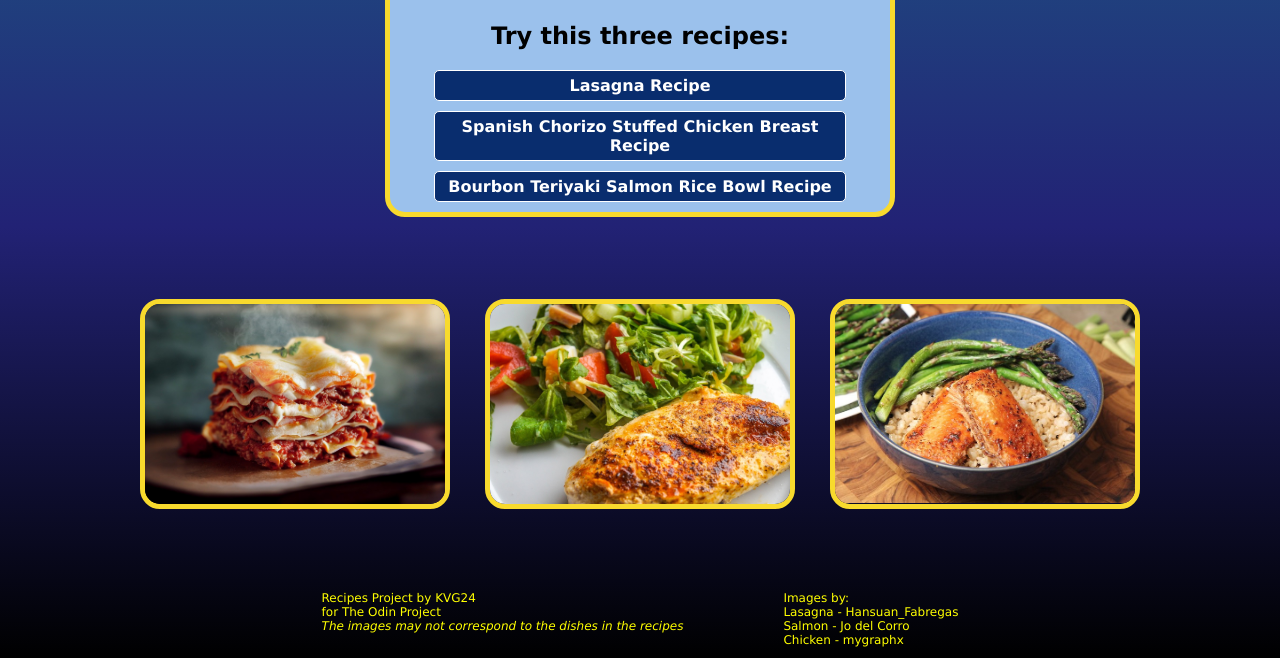
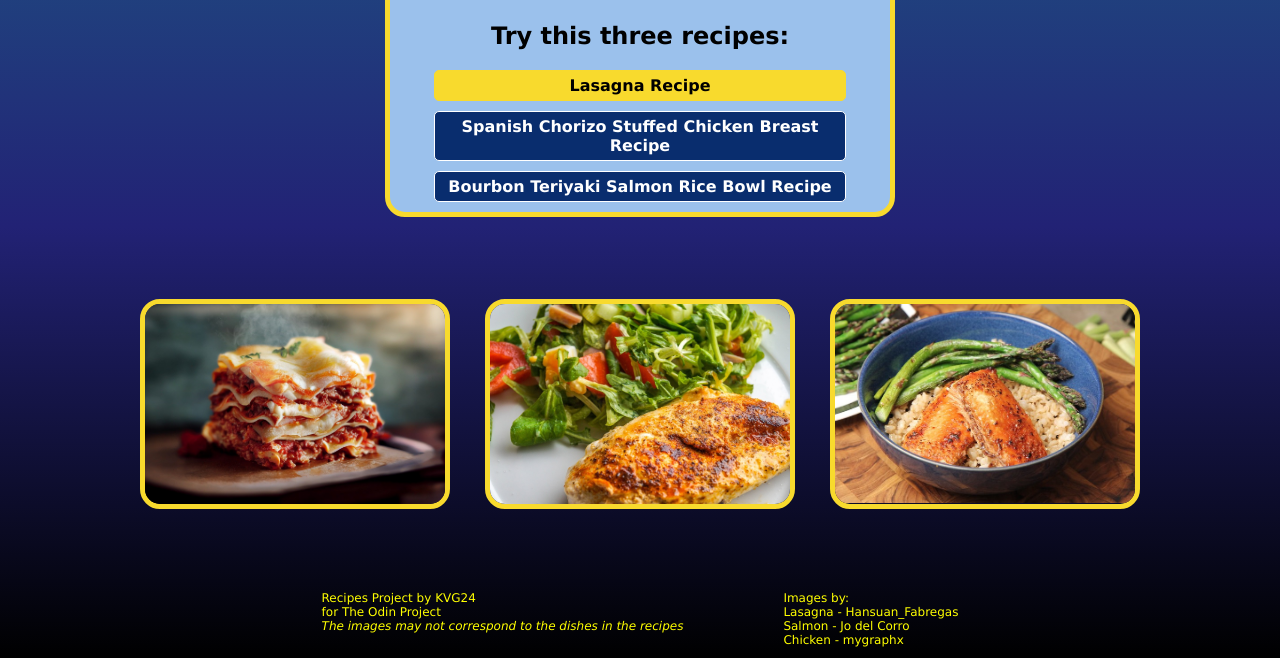
Before and after one commit to KVG24/odin-recipes, a plain HTML site: page index.html in a window 1280 px wide. In both pictures the pointer is over the element "Lasagna Recipe". Shown: the part 142-800 px from the top of the page. Drawn offline with Linux system fonts and the light colour scheme.

Commit message:
Add .menu-items interactivity

```diff
--- a/style.css
+++ b/style.css
@@ -45,6 +45,13 @@ a {
     padding: 5px;
     font-weight: 900;
     background: #092d6e;
+}
+
+.menu-item:hover {
+    color: rgb(0, 0, 0);
+    background-color: rgb(248, 218, 45);
+    transition: .2s ease;
+    border: 1px solid rgb(248, 218, 45);
 }
 
 h1 {
```
